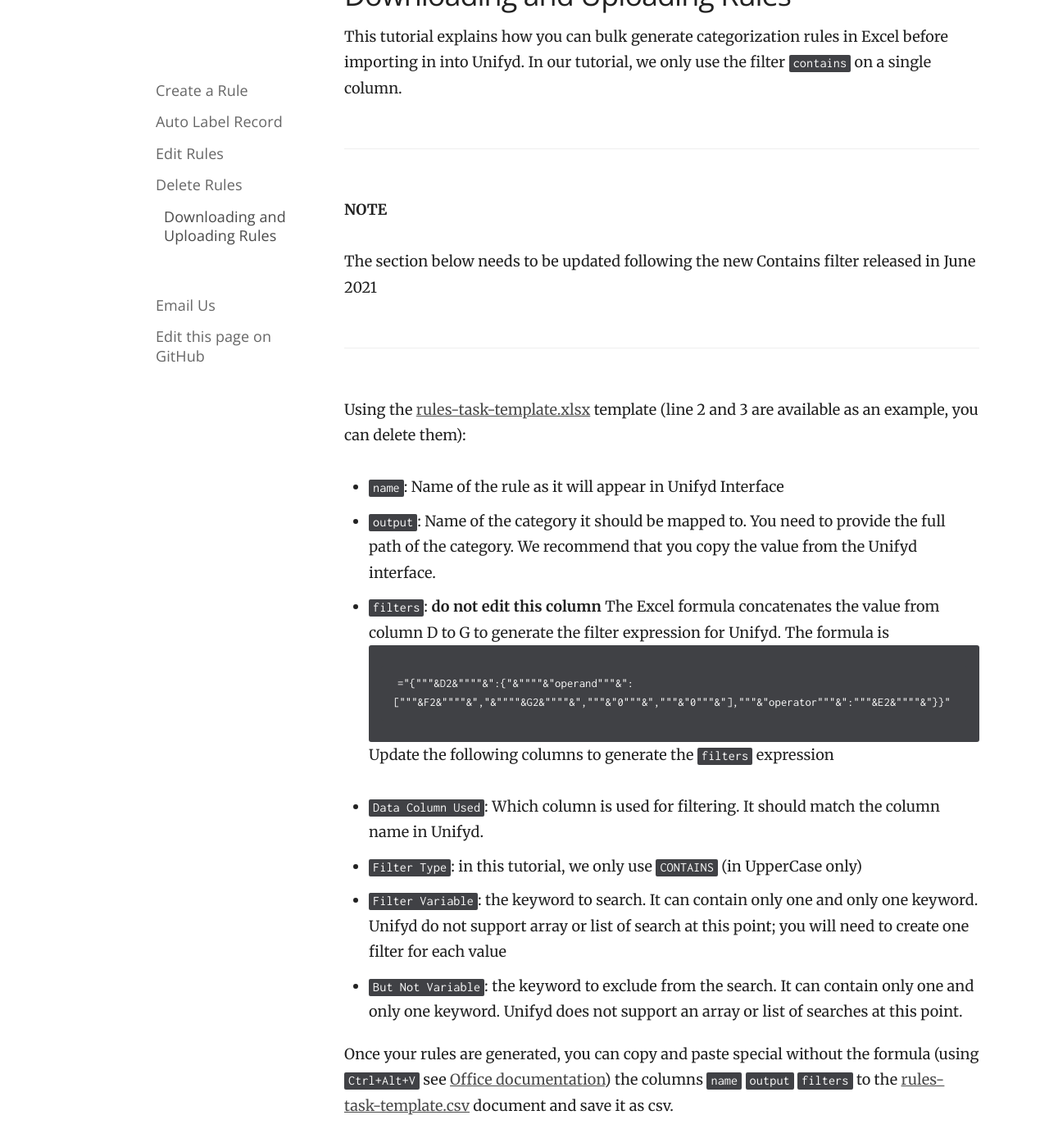
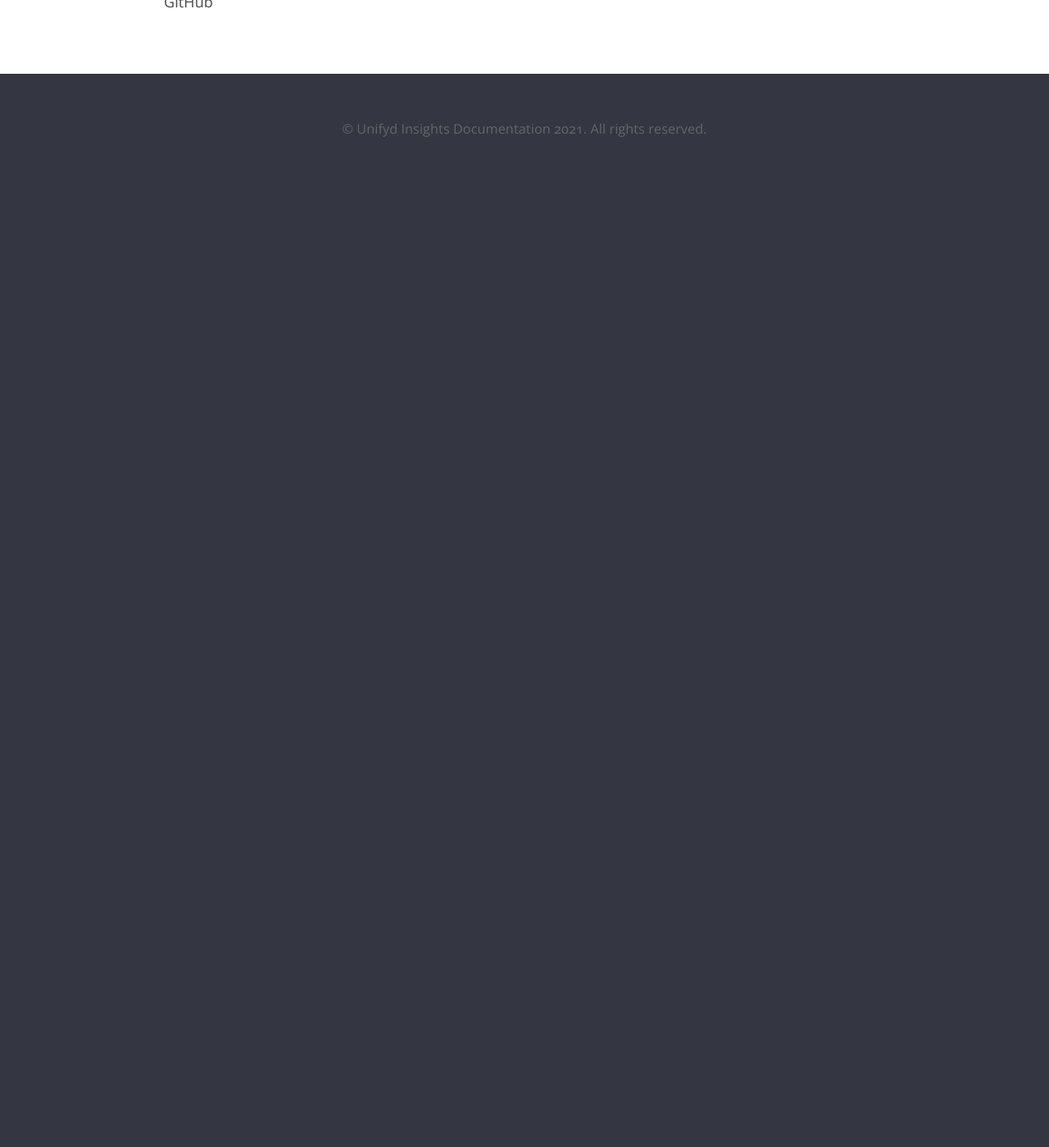
Before and after one commit to dianamosca/user-documentation, a Jekyll site: the page built from _posts/2021-06-17-Categorization-Creating-Rules.md, in a window 1280 px wide and 1400 px high, scrolled down 3317 px. Shown: the whole window at 82% size. Built offline with Jekyll 4.4.1, drawn with Linux system fonts in a browser that asks for light colours; nearby versions of some CDN libraries; after the commit the page ends 3510 px from its top, so only the background shows below that.

Commit message:
delete outdated section on how to upload rules

````diff
--- a/_posts/2021-06-17-Categorization-Creating-Rules.md
+++ b/_posts/2021-06-17-Categorization-Creating-Rules.md
@@ -51,32 +51,6 @@
 We also recorded a quick walkthrough.
 <div style="position: relative; padding-bottom: 56.25%; height: 0;"><iframe src="https://www.loom.com/embed/79073ba0c85f459994bcfcb0f3027b3a" frameborder="0" webkitallowfullscreen mozallowfullscreen allowfullscreen style="position: absolute; top: 0; left: 0; width: 100%; height: 100%;"></iframe></div>
 
-## Downloading and Uploading Rules
-
-This tutorial explains how you can bulk generate categorization rules in Excel before importing in into Unifyd. In our tutorial, we only use the filter `contains` on a single column.
-
----
-**NOTE**
-
-The section below needs to be updated following the new Contains filter released in June 2021
-
----
-
-Using the [rules-task-template.xlsx](/asset/rules-task-template.xlsx) template (line 2 and 3 are available as an example, you can delete them):
-* `name`:  Name of the rule as it will appear in Unifyd Interface
-* `output`: Name of the category it should be mapped to. You need to provide the full path of the category. We recommend that you copy the value from the Unifyd interface.
-* `filters`: **do not edit this column** The Excel formula concatenates the value from column D to G to generate the filter expression for Unifyd. The formula is
-```
-="{"""&D2&""""&":{"&""""&"operand"""&":["""&F2&""""&","&""""&G2&""""&","""&"0"""&","""&"0"""&"],"""&"operator"""&":"""&E2&""""&"}}"
-```
-Update the following columns to generate the `filters` expression
-* `Data Column Used`: Which column is used for filtering. It should match the column name in Unifyd.
-* `Filter Type`: in this tutorial, we only use `CONTAINS` (in UpperCase only)
-* `Filter Variable`: the keyword to search. It can contain only one and only one keyword. Unifyd do not support array or list of search at this point; you will need to create one filter for each value
-* `But Not Variable`: the keyword to exclude from the search. It can contain only one and only one keyword. Unifyd does not support an array or list of searches at this point.
-
-Once your rules are generated, you can copy and paste special without the formula (using `Ctrl+Alt+V` see [Office documentation](https://support.microsoft.com/en-us/office/paste-options-8ea795b0-87cd-46af-9b59-ed4d8b1669ad#ID0EAACAAA=Windows)) the columns `name` `output` `filters` to the [rules-task-template.csv](/asset/rules-task-template.csv) document and save it as csv.
-
 ---
 **Footnote**
 
````
